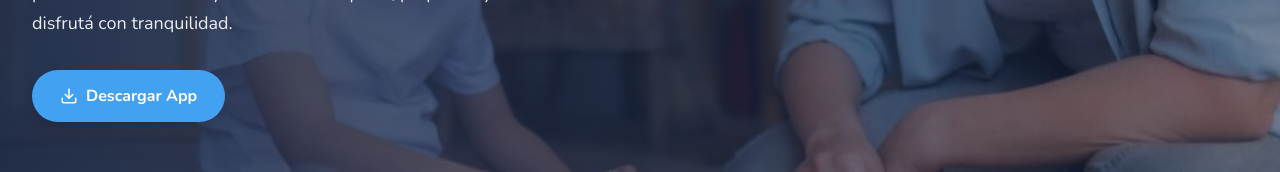
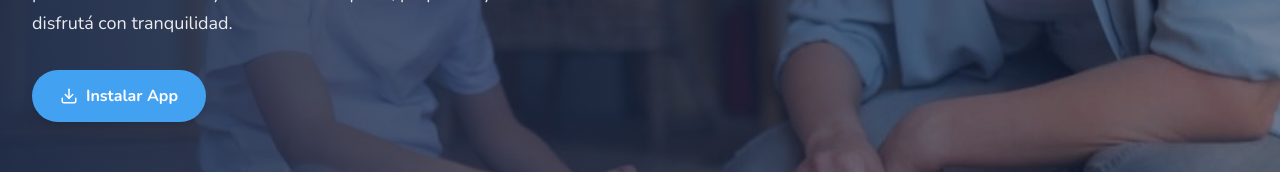
Before and after one commit to sabrinaansede/final_react_vercel, a React (Vite) app in the folder landing/: page / in a window 1280 px wide. Shown: the part 368-540 px from the top of the page. Built offline with nearby package versions, Linux system fonts and the light colour scheme.

Commit message:
actualizacion

```diff
--- a/landing/src/components/DescargarApp.jsx
+++ b/landing/src/components/DescargarApp.jsx
@@ -72,7 +72,7 @@ const DescargarApp = () => {
                 </button>
               ) : (
                 <a
-                  href="https://autisi.app"
+                  href="https://autisi-mobile.netlify.app"
                   target="_blank"
                   rel="noopener noreferrer"
                   className="inline-flex items-center gap-4 bg-black text-white px-6 py-3 rounded-xl hover:bg-gray-800 transition-all shadow-md hover:shadow-lg duration-300 group hover:-translate-y-0.5 w-full md:w-auto justify-center"
--- a/landing/src/components/Hero.jsx
+++ b/landing/src/components/Hero.jsx
@@ -28,11 +28,13 @@ const Hero = () => {
 
           <div className="flex flex-wrap gap-4 mb-8">
             <a
-              href="#descargar-app"
+              href="https://autisi-mobile.netlify.app"
+              target="_blank"
+              rel="noopener noreferrer"
               className="inline-flex items-center gap-2 bg-primary text-white px-7 py-3.5 rounded-full font-bold hover:bg-primary-dark transition-all shadow-lg hover:shadow-xl hover:-translate-y-0.5"
             >
               <Download size={18} />
-              Descargar App
+              Instalar App
             </a>
           </div>
         </div>
```
